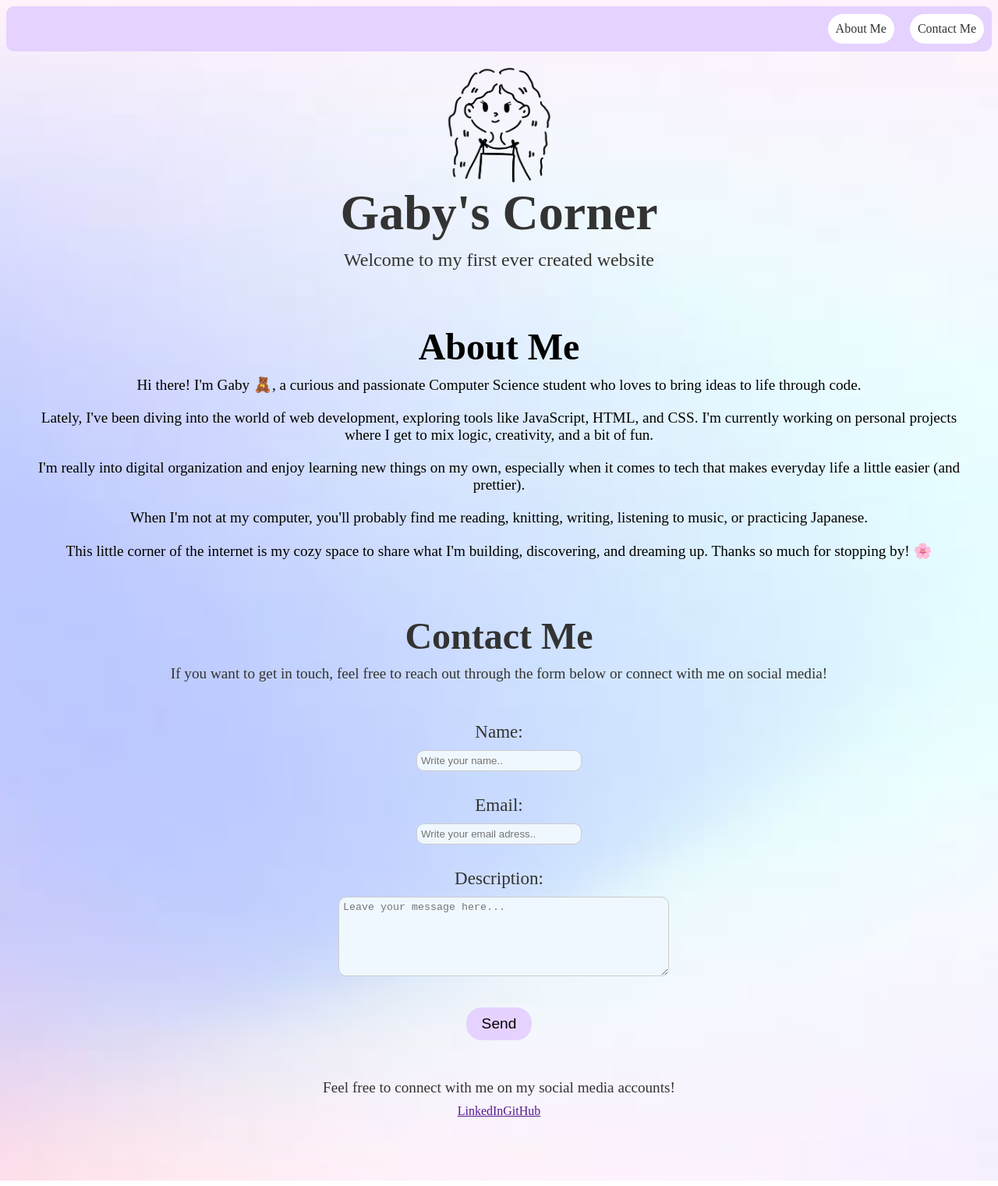
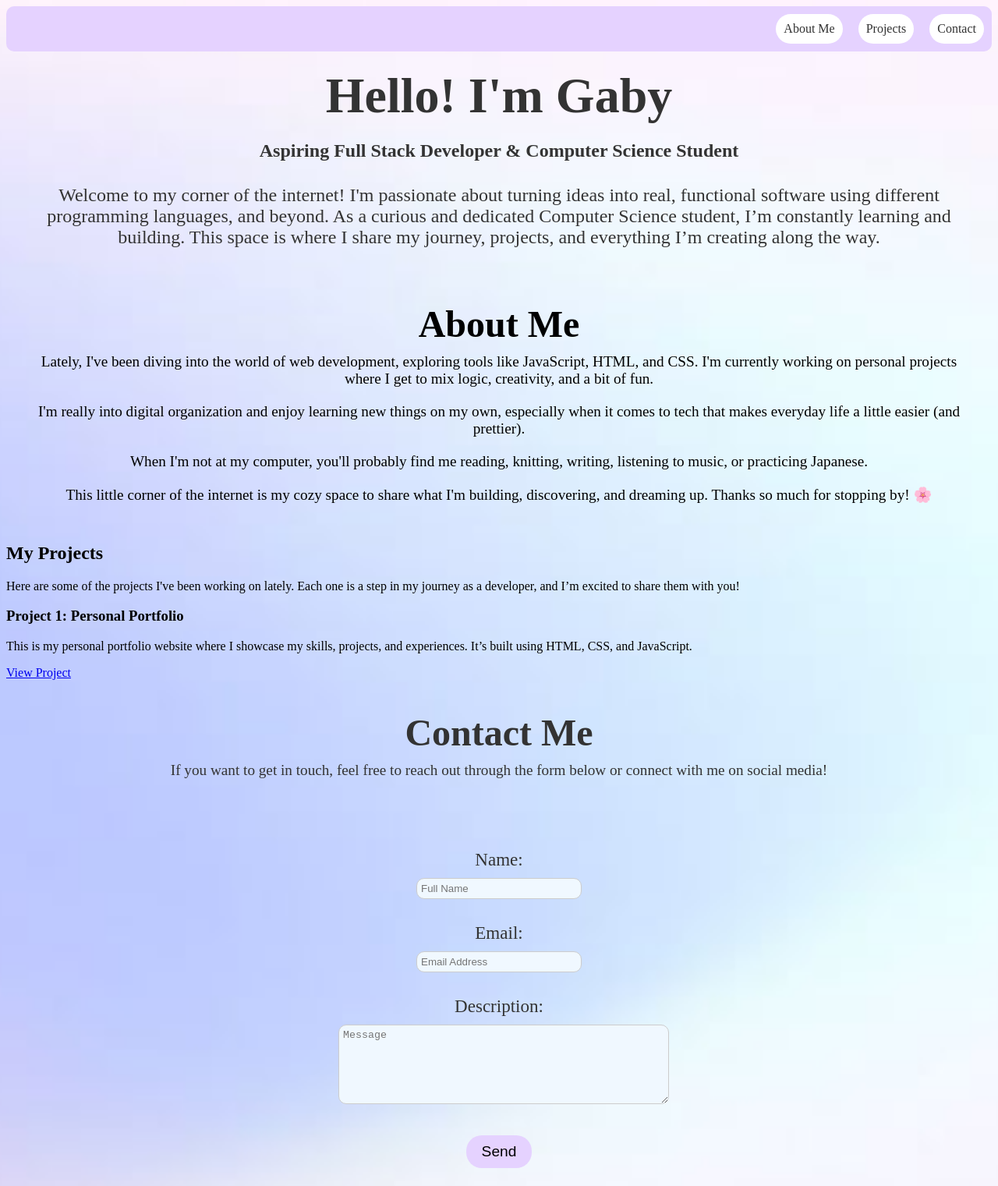
Before and after one commit to sunzcy0/First-Personal-Website, a plain HTML site: page index.html in a window 1280 px wide. Shown: the top 1521 px of the page at 78% size. Drawn offline with Linux system fonts and the light colour scheme.

Commit message:
feat: restructuring web content and personal information through HTML file

```diff
--- a/index.html
+++ b/index.html
@@ -2,6 +2,7 @@
 <html lang="en">
 <head>
   <meta charset="UTF-8">
+  <meta charset="U+2019">
   <meta name="viewport" content="width=device-width, initial-scale=1.0">
   <title>Gaby's First Web Site</title>
   <link rel="stylesheet" href="style.css"/>
@@ -10,20 +11,22 @@
 
   <header>
     <nav>
-      <a href="#about-myself">About Me</a>
-      <a href="#contact">Contact Me</a>
+      <a href="#about-me">About Me</a>
+      <a href=""#projects">Projects</a>
+      <a href="#contact">Contact</a>
     </nav>
   </header>
 
   <main>
     <section class="title">
-    <img src="./images/Gaby's Icon.PNG" alt="Gaby's Icon" class="icon"/>
-    <h1>Gaby's Corner</h1>
-    <p>Welcome to my first ever created website</p>
-  </section>
+    <h1>Hello! I'm Gaby</h1>
+    <h2>Aspiring Full Stack Developer & Computer Science Student</h2>
+    <p>Welcome to my corner of the internet! I'm passionate about turning ideas into real, functional software using different programming languages, and beyond. As a curious and dedicated Computer Science student, I’m constantly learning and building. This space is where I share my journey, projects, and everything I’m creating along the way.</p>
+    </section>
+
+
     <section id="about-me" class="about-me">
       <h2 class="about-me_title">About Me</h2>
-      <p>Hi there! I'm Gaby 🧸, a curious and passionate Computer Science student who loves to bring ideas to life through code.</p>
       <p>
       Lately, I've been diving into the world of web development, exploring tools like JavaScript, HTML, and CSS. I'm currently working on personal projects where I get to mix logic, creativity, and a bit of fun.
       </p>
@@ -38,32 +41,47 @@
       </p>
     </section>
 
+    <section class="projects">
+      <h2>My Projects</h2>
+      <p>Here are some of the projects I've been working on lately. Each one is a step in my journey as a developer, and I’m excited to share them with you!</p>
+        <article class="project">
+        <h3>Project 1: Personal Portfolio</h3>
+        <p>This is my personal portfolio website where I showcase my skills, projects, and experiences. It’s built using HTML, CSS, and JavaScript.</p>
+        <a href="#">View Project</a>
+      </article>
+    </section>
+
+
     <section id="contact" class="contact">
         <h2>Contact Me</h2>
         <p>If you want to get in touch, feel free to reach out through the form below or connect with me on social media!</p>
+
+      <article class="contact-form">
         <form action="">
           <label for="name">
             <span>Name:</span>
-            <input type="text" id="name" name="name" placeholder="Write your name.." autocomplete="name" required/>
+            <input type="text" id="name" name="name" placeholder="Full Name" autocomplete="name" required/>
           </label>
           <label for="email">
             <span>Email:</span>
-            <input type="email" id="email" name="email" placeholder="Write your email adress.." autocomplete="email" required/>
+            <input type="email" id="email" name="email" placeholder="Email Address" autocomplete="email" required/>
           </label>
           <label for="description">
             <span>Description:</span>
-            <textarea id="message" name="message"rows="6" placeholder="Leave your message here..." required></textarea>
+            <textarea id="message" name="message"rows="6" placeholder="Message" required></textarea>
           </label>
         </form>
         <button class="submit" type="submit">Send</button>
+      </article>
 
-      <article>
+      <article class ="social-media">
+        <h3>Connect with Me</h3>
+        <p>I'm always excited to connect with fellow developers, students, and anyone who shares a passion for technology and creativity.</p>
       <p>Feel free to connect with me on my social media accounts!</p>
         <div class="social-media">
           <a href="" >LinkedIn</a>
           <a href="" >GitHub</a>
       </article>
-
     </section>
   </main>
 </body>
```
